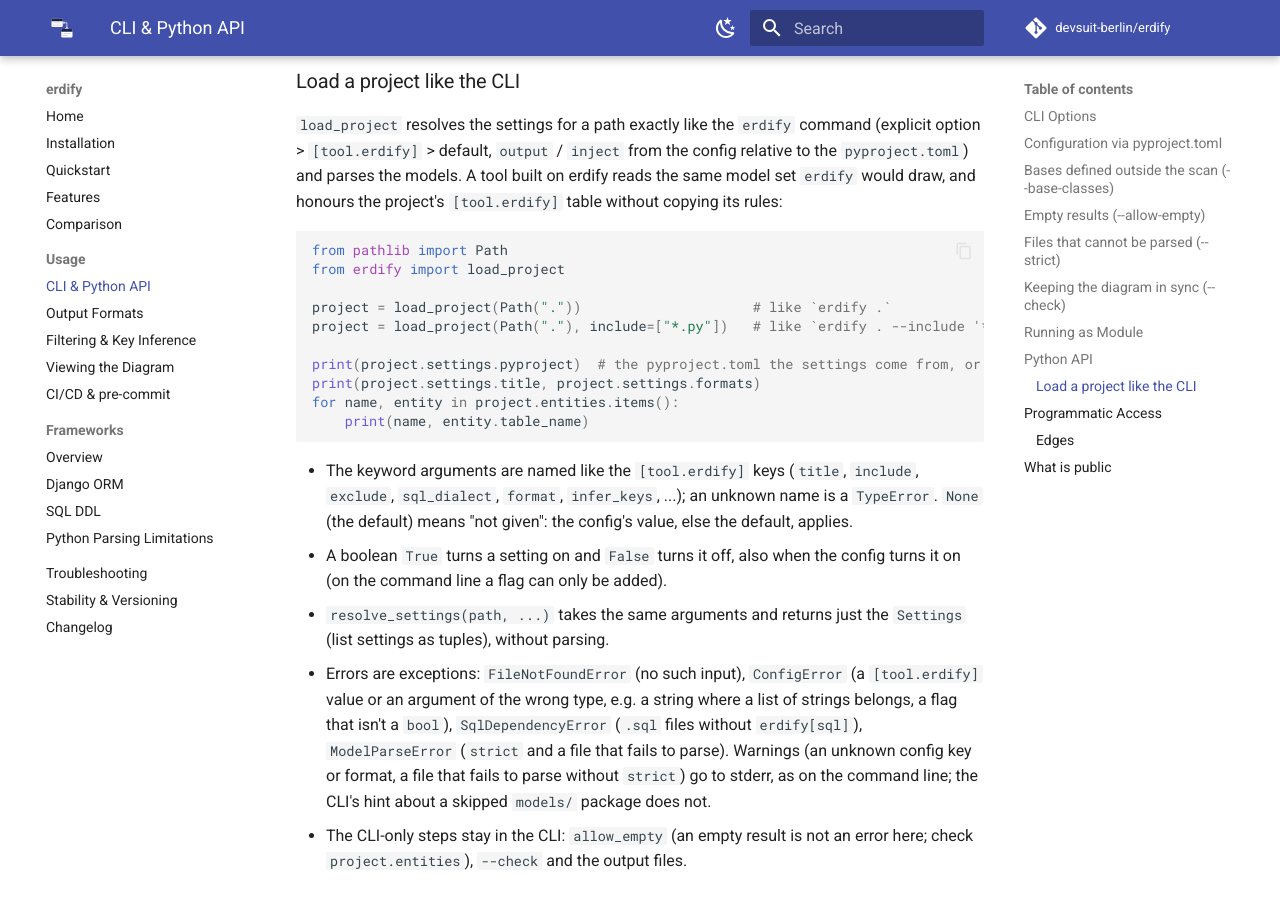
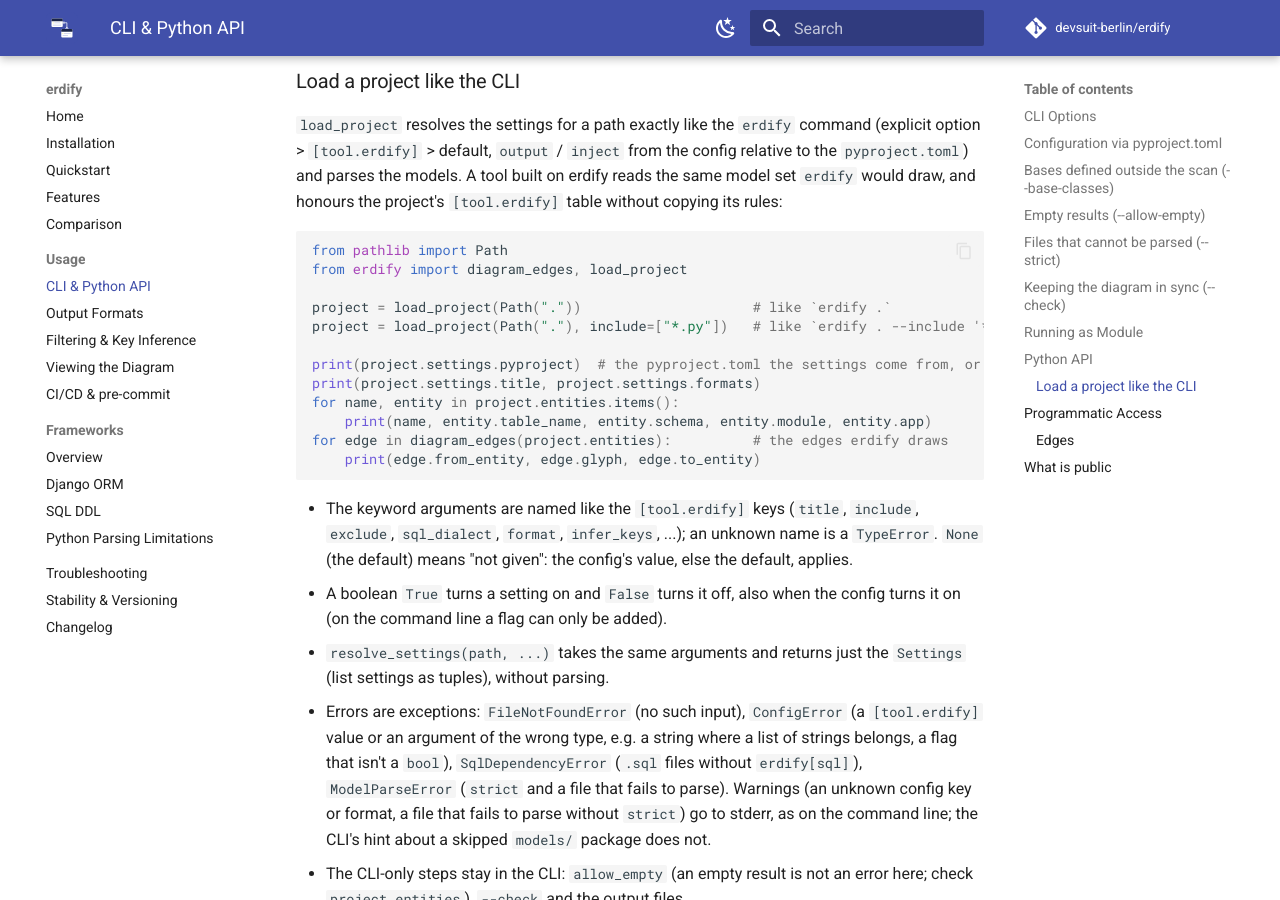
Before and after one commit to devsuit-berlin/erdify, an MkDocs documentation site: the page built from docs/usage/cli.md, in a window 1280 px wide and 900 px high, scrolled down 5682 px. Built offline with MkDocs 1.6.1 and Material for MkDocs 9.7.7, drawn with Linux system fonts in a browser that asks for light colours; comment, search, counter and statistics services are not loaded.

Commit message:
docs: list the API for tools built on erdify in the features (#364)
## Summary

This is a follow-up to the "Public API for tools built on erdify"
milestone (#361, #362, #363), from a check of the merged `main` for docs
that are stale or missing.

- `docs/features.md`: new "Tools built on erdify" row in the feature
matrix. It covers `load_project()`, `diagram_edges()` and the JSON data,
and links to the Python API section.
- `README.md`: a "Build on it" bullet in the feature list.
- `docs/usage/cli.md`: the "Load a project like the CLI" example now
also prints each entity's `schema` / `module` / `app` and the
`diagram_edges()` of the project. Until all three PRs were on `main`,
the example couldn't use them together.

I found no stale claims. The terms I grepped for: `schema= is ignored`,
`pick()`, `load_config`, `sys.exit`, `collapse`, `not namespaced`, and
the removed generator method names. Every hit is either still true
(entities are not namespaced by schema, #353) or an internal method name
in the code.

## Related issues

Follow-up: #358, #359, #360

## Type of change

- [ ] Bug fix
- [ ] New feature
- [x] Documentation
- [ ] Refactor / maintenance
- [ ] CI / tooling

## Output impact

- [x] None: the generated diagrams (PlantUML / Mermaid / JSON / HTML)
don't change
- [ ] Output changes: existing diagrams change, so `erdify --check`
fails once after upgrading (CHANGELOG `### Output changes`)
- [ ] Breaking: a CLI flag, config key, exit code or public API changes
(CHANGELOG `### Changed — **breaking**`)

## How it was tested

- `mkdocs build` succeeded. The only warnings came from the social-card
image plugin, because the cairo library isn't installed locally. The new
`#load-a-project-like-the-cli` and `#edges` anchors exist.
- `uv run pytest` passes, including `tests/test_docs_examples.py`.

## Checklist

- [x] `uv run pytest` passes locally
- [x] `uv run ruff check src/ tests/` and `uv run mypy src/` pass
- [x] `CHANGELOG.md` has an entry under `[Unreleased]` (or the change is
not user-visible)
- [x] Docs match the change: `docs/features.md`,
`docs/frameworks/limitations.md`, the framework pages, README,
`docs/usage/cli.md` (regenerate with `scripts/gen_cli_docs.py`)
- [x] Golden files / `docs/examples` regenerated if the output changed
- [x] Supported-version changes update `docs/installation.md`, the CI
matrix and the CHANGELOG together
- [x] Everything is in English (code, comments, docs, commit messages)

````diff
--- a/docs/usage/cli.md
+++ b/docs/usage/cli.md
@@ -304,7 +304,7 @@ project's `[tool.erdify]` table without copying its rules:
 
 ```python
 from pathlib import Path
-from erdify import load_project
+from erdify import diagram_edges, load_project
 
 project = load_project(Path("."))                     # like `erdify .`
 project = load_project(Path("."), include=["*.py"])   # like `erdify . --include '*.py'`
@@ -312,7 +312,9 @@ project = load_project(Path("."), include=["*.py"])   # like `erdify . --include
 print(project.settings.pyproject)  # the pyproject.toml the settings come from, or None
 print(project.settings.title, project.settings.formats)
 for name, entity in project.entities.items():
-    print(name, entity.table_name)
+    print(name, entity.table_name, entity.schema, entity.module, entity.app)
+for edge in diagram_edges(project.entities):          # the edges erdify draws
+    print(edge.from_entity, edge.glyph, edge.to_entity)
 ```
 
 - The keyword arguments are named like the `[tool.erdify]` keys (`title`,
````
Also changed, not shown: README.md (+1 -0 lines), docs/features.md (+1 -0 lines).
